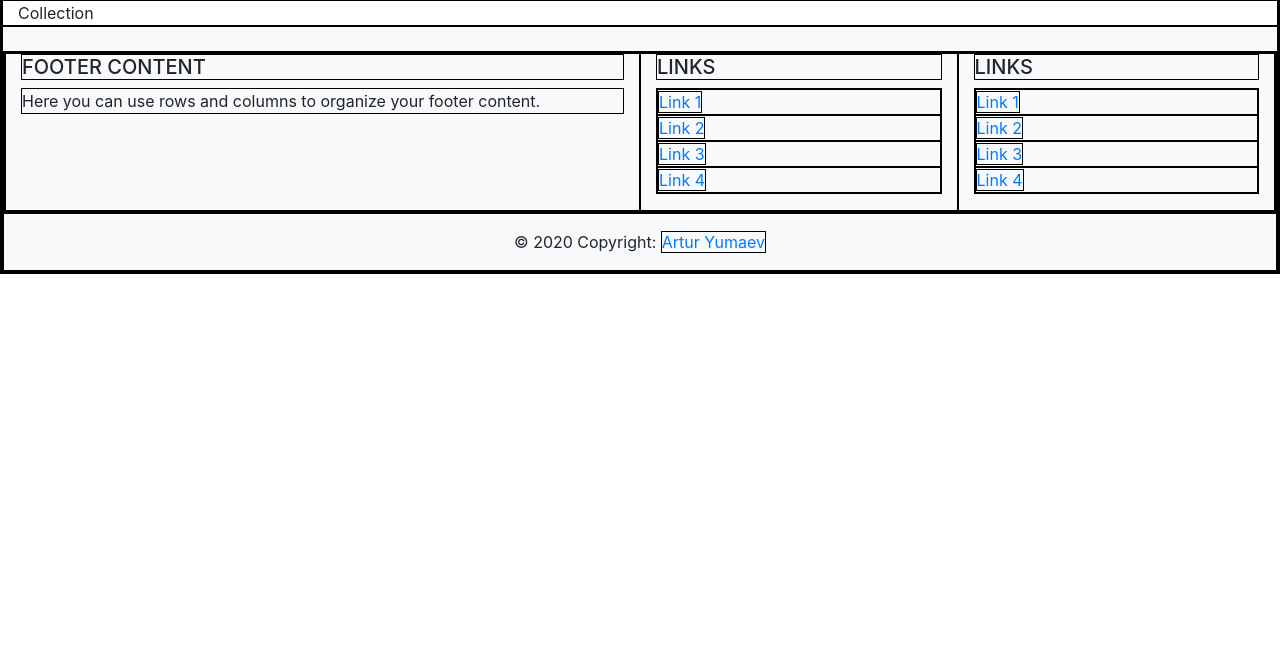
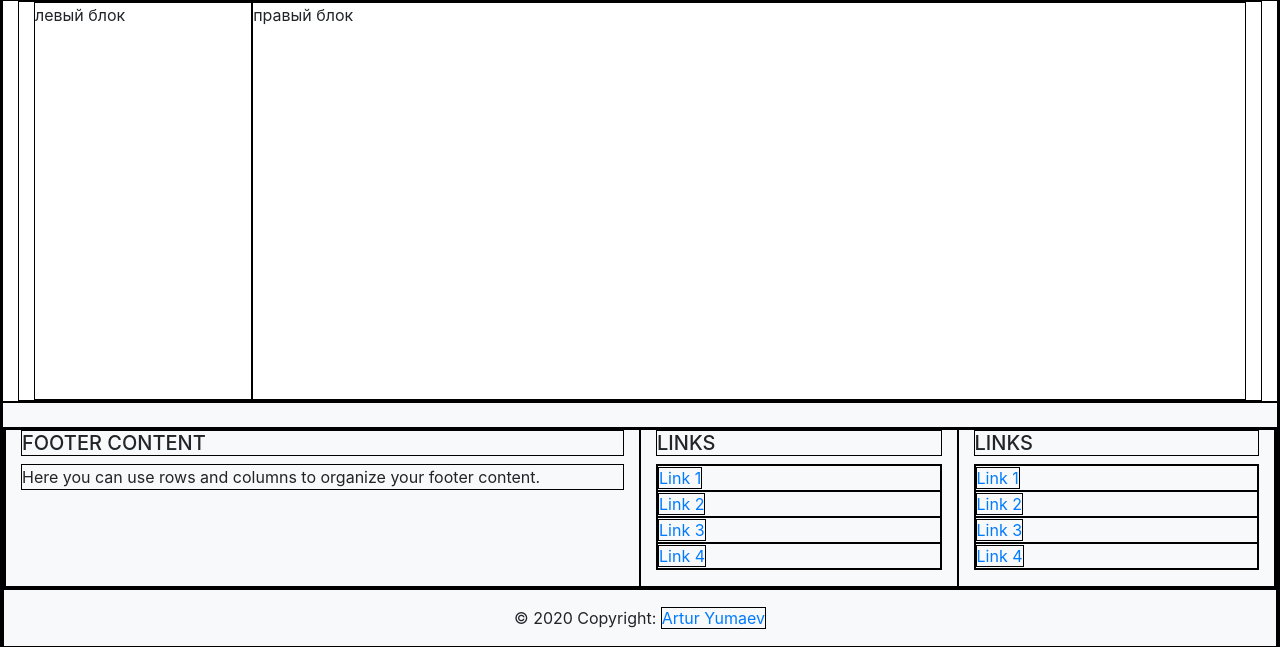
Before and after one commit to arturyumaev/Databases-Course-Work, a Flask app: page /collection/ in a window 1280 px wide. Shown: the part 68-715 px from the top of the page. Run offline with Flask 2, Linux system fonts and the light colour scheme; some libraries are stand-ins or nearby versions.

Commit message:
начал верстать страницу коллекции

```diff
--- a/webApp/templates/collection.html
+++ b/webApp/templates/collection.html
@@ -1,6 +1,15 @@
 {% extends "parent_template.html" %}
 {% block body %}
 
-    Collection
+<div class="container-fluid d-flex flex-row" style="height: 400px;">
+    <!-- Левый блок. Выбор категории -->
+    <div style="width: 18%; min-width: 120px;">
+        левый блок
+    </div>
+    <!-- Правый блок. Товары и фильтр -->
+    <div style="width: 82%">
+        правый блок
+    </div>
+</div>
 
 {% endblock %}
```
